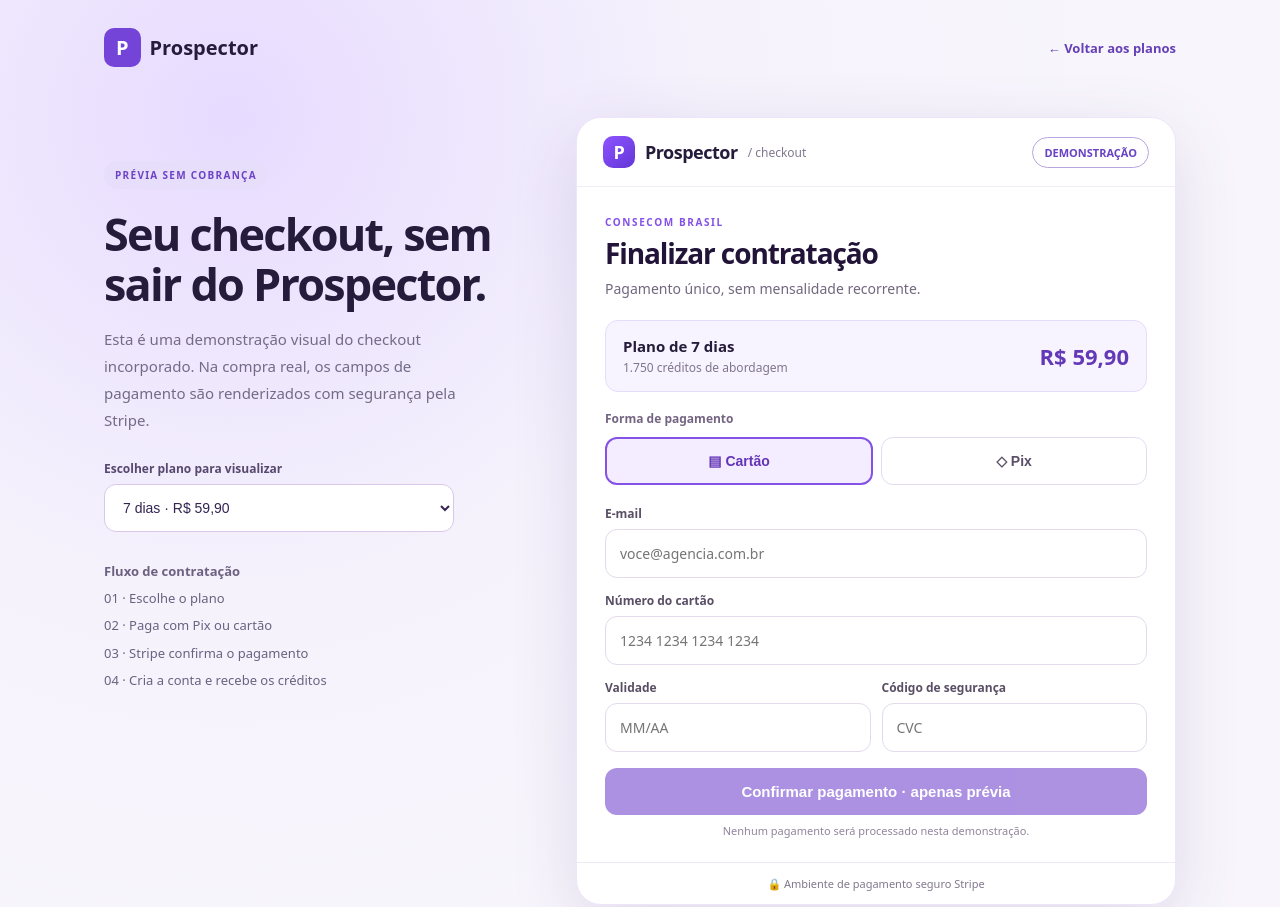
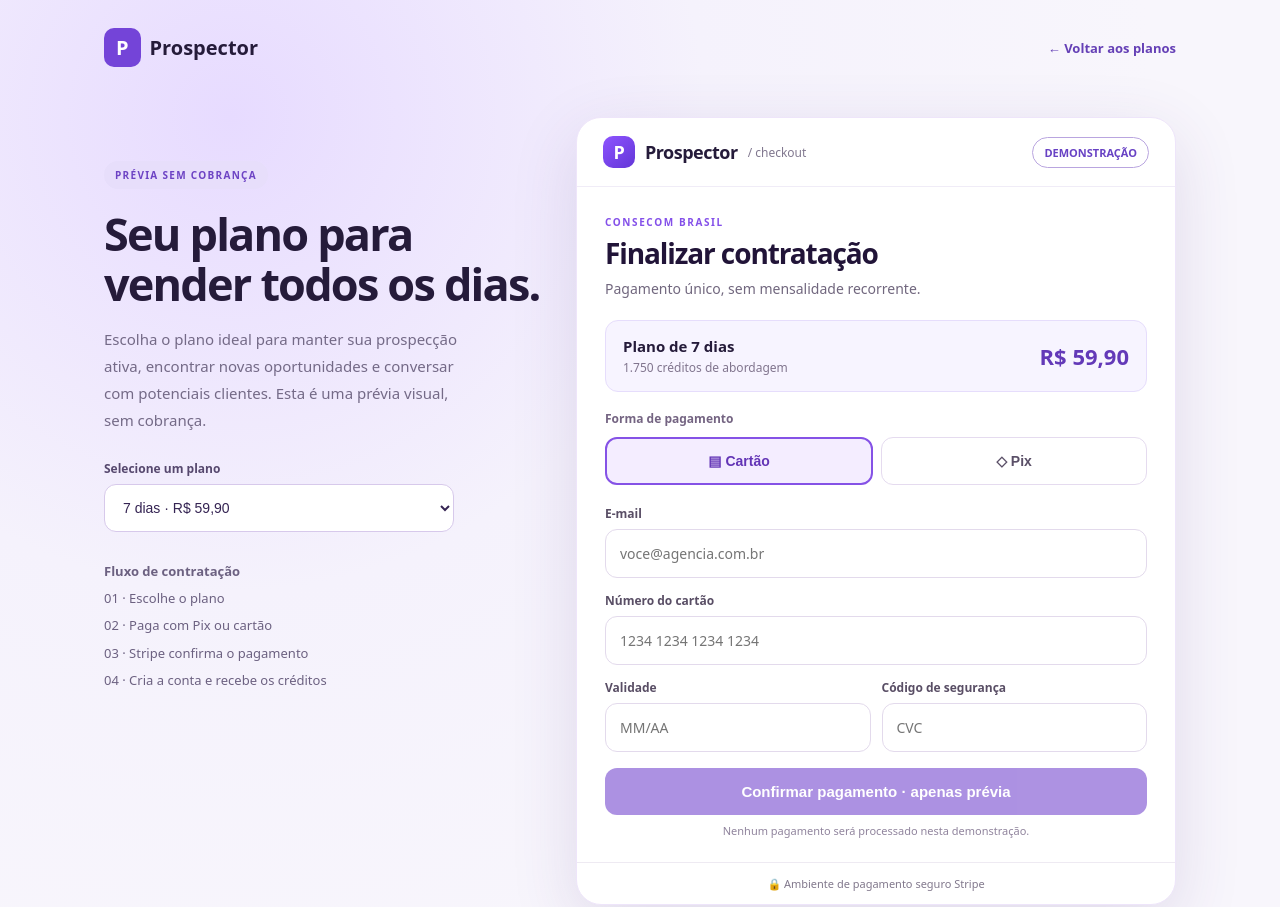
Before and after one commit to WmAgencia/Prospector, a website: page dashboard/public/checkout-preview.html in a window 1280 px wide. Shown: the top 907 px of the page. Drawn offline with Linux system fonts and the light colour scheme.

Commit message:
copy(preview): lead with daily sales opportunity messaging while preserving payment panel

```diff
--- a/dashboard/public/checkout-preview.html
+++ b/dashboard/public/checkout-preview.html
@@ -29,9 +29,9 @@
 <header class="preview-nav"><div class="preview-brand"><span>P</span> Prospector</div><a href="/conheca#investimento">← Voltar aos planos</a></header>
 <main class="preview-layout">
 <aside class="preview-intro"><span class="eyebrow">PRÉVIA SEM COBRANÇA</span>
-<h1>Seu checkout, sem sair do Prospector.</h1>
-<p>Esta é uma demonstração visual do checkout incorporado. Na compra real, os campos de pagamento são renderizados com segurança pela Stripe.</p>
-<div class="preview-select"><label for="preview-plan">Escolher plano para visualizar</label><select id="preview-plan"><option value="dia1">1 dia · R$ 9,90</option><option value="dias3">3 dias · R$ 25,90</option><option value="dias7" selected>7 dias · R$ 59,90</option><option value="dias14">14 dias · R$ 109,90</option><option value="dias30">30 dias · R$ 219,90</option></select></div>
+<h1>Seu plano para vender todos os dias.</h1>
+<p>Escolha o plano ideal para manter sua prospecção ativa, encontrar novas oportunidades e conversar com potenciais clientes. Esta é uma prévia visual, sem cobrança.</p>
+<div class="preview-select"><label for="preview-plan">Selecione um plano</label><select id="preview-plan"><option value="dia1">1 dia · R$ 9,90</option><option value="dias3">3 dias · R$ 25,90</option><option value="dias7" selected>7 dias · R$ 59,90</option><option value="dias14">14 dias · R$ 109,90</option><option value="dias30">30 dias · R$ 219,90</option></select></div>
 <div class="preview-steps"><strong>Fluxo de contratação</strong><div>01 · Escolhe o plano</div><div>02 · Paga com Pix ou cartão</div><div>03 · Stripe confirma o pagamento</div><div>04 · Cria a conta e recebe os créditos</div></div>
 </aside>
 <section class="preview-card" aria-label="Exemplo do checkout">
```
